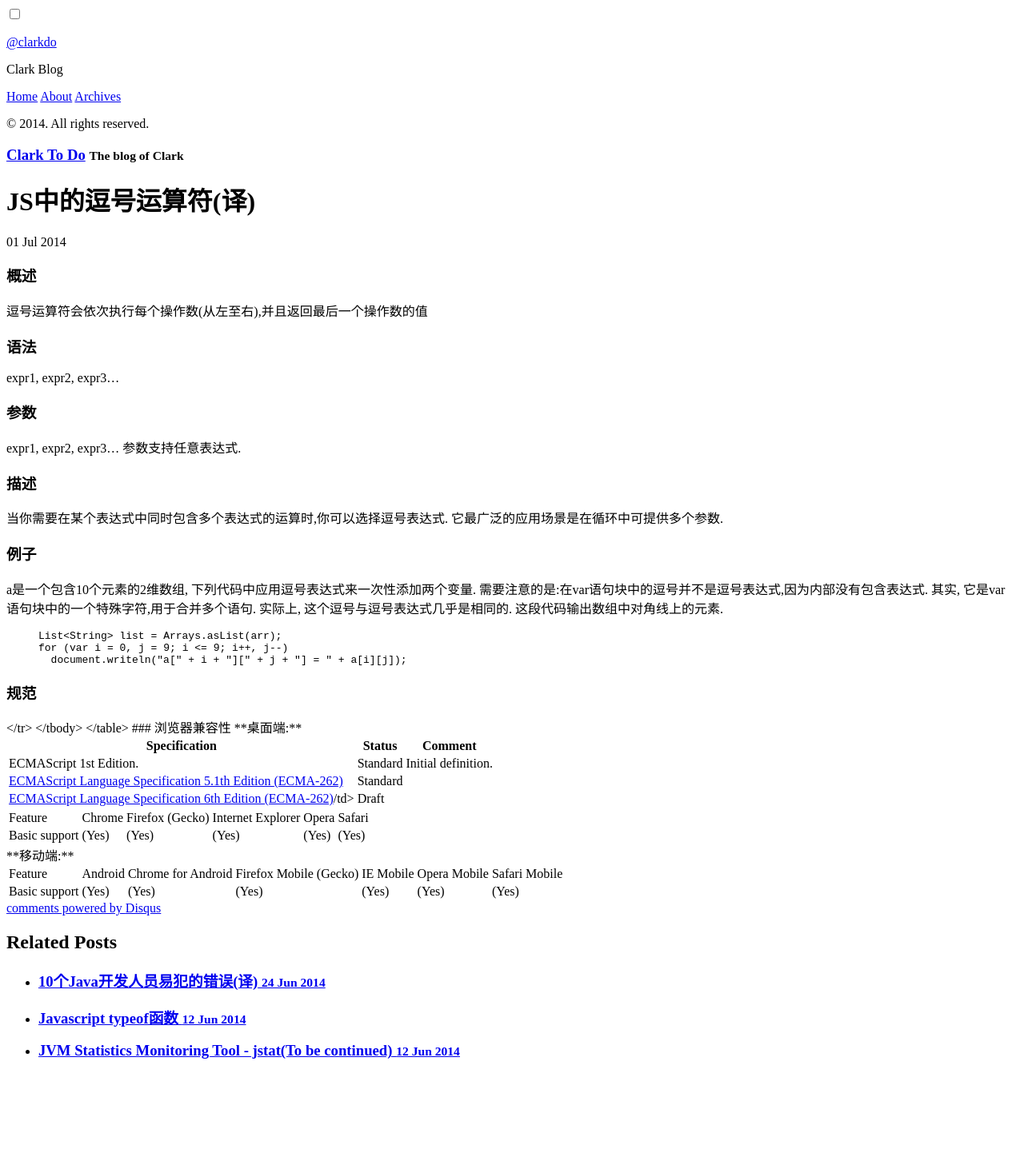
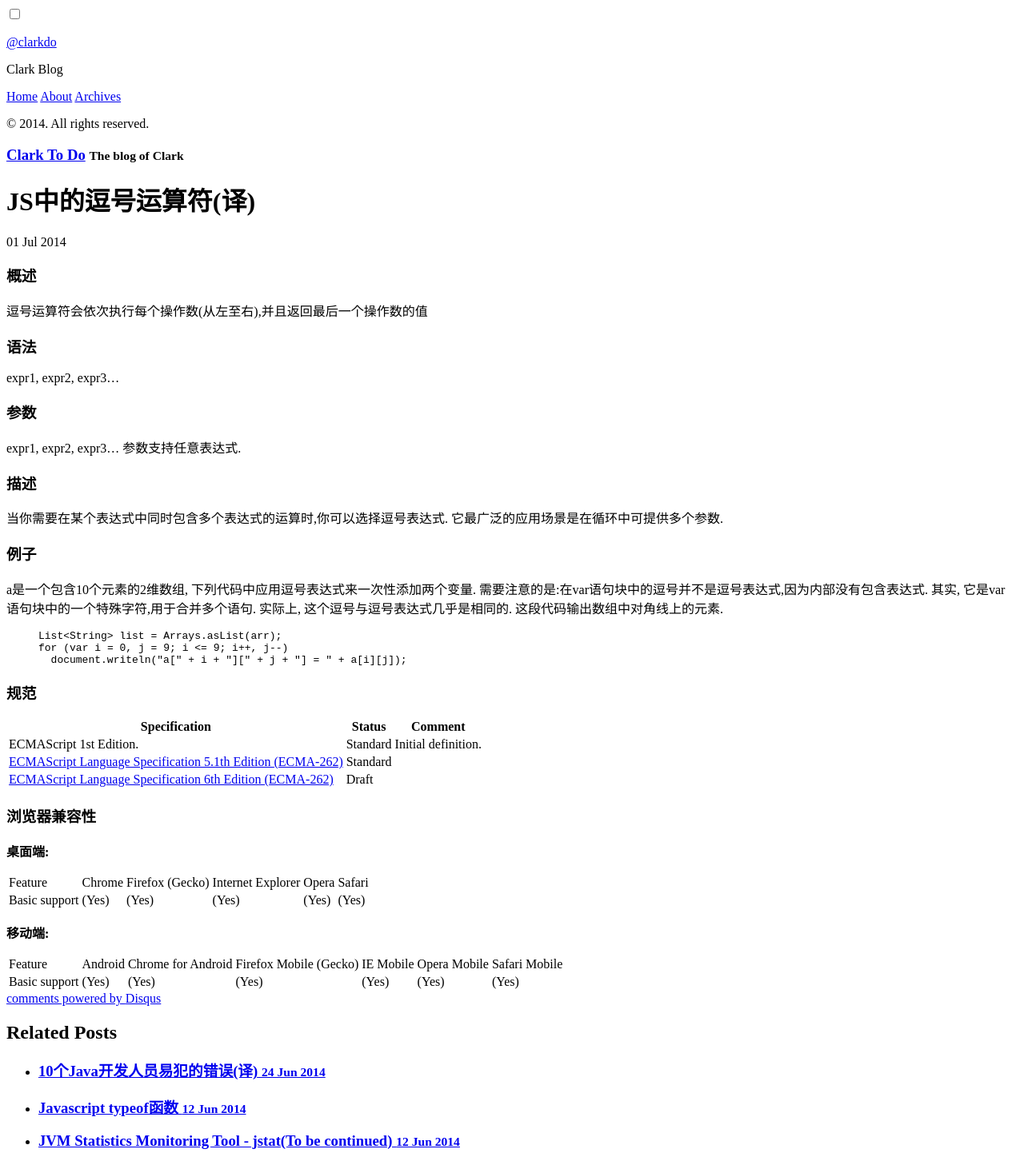
Before and after one commit to clarkdo/clarkdo.github.com, a Jekyll site: the page built from _posts/2014-07-01-comma-operator-in-js.md, in a window 1280 px wide. Shown: the whole page at 80% size. Built offline with Jekyll 4.4.1, drawn with Linux system fonts in a browser that asks for light colours; Markdown is read by kramdown in place of the engine named in the settings; comment, search, counter and statistics services are not loaded; before the commit the page ends 1344 px from its top, so only the background shows below that.

```diff
--- a/_posts/2014-07-01-comma-operator-in-js.md
+++ b/_posts/2014-07-01-comma-operator-in-js.md
@@ -49,7 +49,7 @@ for (var i = 0, j = 9; i <= 9; i++, j--)
       <td></td>
     </tr>
     <tr>
-      <td><a href="http://people.mozilla.org/~jorendorff/es6-draft.html#sec-comma-operator">ECMAScript Language Specification 6th Edition (ECMA-262)</a>/td>
+      <td><a href="http://people.mozilla.org/~jorendorff/es6-draft.html#sec-comma-operator">ECMAScript Language Specification 6th Edition (ECMA-262)</a></td>
       <td>Draft</td>
       <td></td>
     </tr>
```
